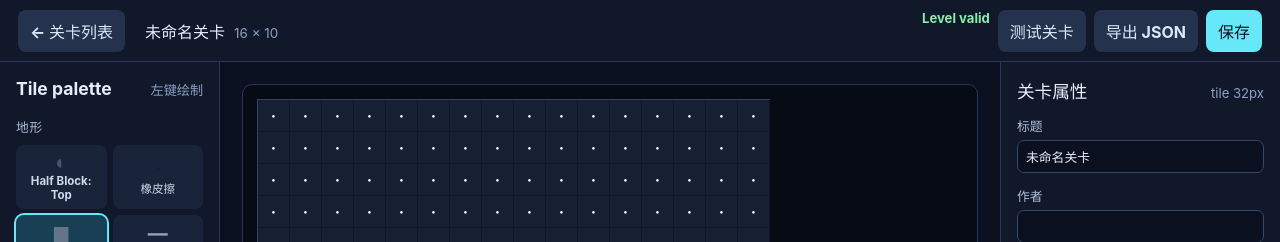
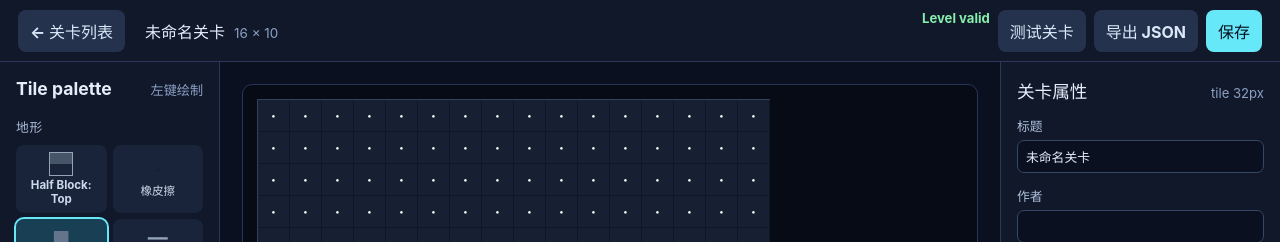
Before and after one commit to MrO-O/JumpForge, a React (Vite) app: page / in a window 1280 px wide. Both pictures are taken after a click on the button "新建关卡". Shown: the top 242 px of the page. Built offline with nearby package versions, Linux system fonts and the light colour scheme.

Commit message:
chore: document half block collision limits

```diff
--- a/src/editor/GridEditor.tsx
+++ b/src/editor/GridEditor.tsx
@@ -57,7 +57,7 @@ export function GridEditor({ level, selectedTileId, onPaint, onHover }: GridEdit
                 }}
                 onPointerLeave={() => { setHoverCell(null); onHover(x, y); }}
               >
-                <span className="grid-tile-visual" style={{ backgroundColor: tile?.editor.color ?? '#7f1d1d', left: `${(visualBox?.x ?? 0) * 100}%`, top: `${(visualBox?.y ?? 0) * 100}%`, width: `${(visualBox?.width ?? 1) * 100}%`, height: `${(visualBox?.height ?? 1) * 100}%` }}>{tile?.editor.glyph ?? '?'}</span>
+                {!(hoverCell?.x === x && hoverCell?.y === y) && <span className="grid-tile-visual" style={{ backgroundColor: tile?.editor.color ?? '#7f1d1d', left: `${(visualBox?.x ?? 0) * 100}%`, top: `${(visualBox?.y ?? 0) * 100}%`, width: `${(visualBox?.width ?? 1) * 100}%`, height: `${(visualBox?.height ?? 1) * 100}%` }}>{tile?.editor.glyph ?? '?'}</span>}
                 {hoverCell?.x === x && hoverCell?.y === y && <span className={`grid-brush-preview${selectedTileId === 'empty' ? ' is-eraser' : ''}`} style={selectedTileId === 'empty' ? undefined : { backgroundColor: previewTile?.editor.color, left: `${(previewBox?.x ?? 0) * 100}%`, top: `${(previewBox?.y ?? 0) * 100}%`, width: `${(previewBox?.width ?? 1) * 100}%`, height: `${(previewBox?.height ?? 1) * 100}%` }} />}
               </button>
             );
--- a/src/editor/TilePalette.tsx
+++ b/src/editor/TilePalette.tsx
@@ -28,7 +28,7 @@ export function TilePalette({ level, selectedTileId, onSelect, onNotice }: TileP
         <section className="palette-group" key={category}>
           <h3>{categoryLabels[category as keyof typeof categoryLabels]}</h3>
           <div className="palette-tiles">
-            {category === 'terrain' && <button className={`palette-tile${halfVariants.includes(selectedTileId) ? ' selected' : ''}`} type="button" onClick={() => onSelect(activeHalf)}><span className="palette-glyph" style={{ color: '#475569' }}>◐</span><span>Half Block: {activeHalf.replace('halfBlock', '')}</span></button>}
+            {category === 'terrain' && <button className={`palette-tile${halfVariants.includes(selectedTileId) ? ' selected' : ''}`} type="button" onClick={() => onSelect(activeHalf)}><span className={`half-block-icon ${activeHalf}`}><i /></span><span>Half Block: {activeHalf.replace('halfBlock', '')}</span></button>}
             {tiles.filter((tile) => !halfVariants.includes(tile.id)).map((tile) => {
               const allowed = isTileAllowedForAbilities(tile.id, level.enabledAbilities);
               const selected = tile.id === selectedTileId;
--- a/src/styles/app.css
+++ b/src/styles/app.css
@@ -68,6 +68,9 @@ button:disabled { cursor: not-allowed; opacity: .55; }
 .grid-tile-visual { position: absolute; display: grid; place-items: center; color: #fff; line-height: 1; }
 .grid-brush-preview { position: absolute; z-index: 2; opacity: .45; outline: 1px dashed #e0f2fe; pointer-events: none; }
 .grid-brush-preview.is-eraser { inset: 3px; background: repeating-linear-gradient(135deg, rgb(248 113 113 / .35) 0 4px, transparent 4px 8px); border: 1px dashed #fca5a5; }
+.half-block-icon { position: relative; width: 24px; height: 24px; border: 1px solid #94a3b8; border-radius: 0; overflow: hidden; }
+.half-block-icon i { position: absolute; display: block; background: #475569; }
+.half-block-icon.halfBlockTop i { inset: 0 0 50% 0; }.half-block-icon.halfBlockBottom i { inset: 50% 0 0 0; }.half-block-icon.halfBlockLeft i { inset: 0 50% 0 0; }.half-block-icon.halfBlockRight i { inset: 0 0 0 50%; }
 .grid-cell:hover { outline: 2px solid #f8fafc; outline-offset: -2px; filter: brightness(1.16); z-index: 1; }
 .grid-help, .editor-status { margin: 0; color: #8ca0c4; font-size: .82rem; }
 .editor-status { flex: 0 0 auto; padding: 10px 22px; border-top: 1px solid #263657; background: #10182a; }
```
Also changed, not shown: 2 other files (tests, documents, lock files or other folders).
